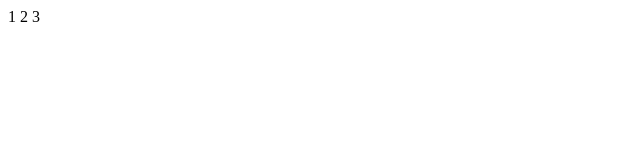
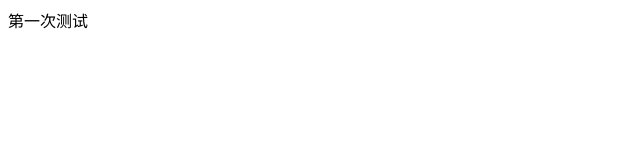
Before and after one commit to Zjccjz/Myjob, a plain HTML site: page index.html in a window 1280 px wide. Shown: the full height of the page, 0-640 px from the left. Drawn offline with Linux system fonts and the light colour scheme.

Commit message:
第一次测试

```diff
--- a/index.html
+++ b/index.html
@@ -5,8 +5,7 @@
   <title>Document</title>
 </head>
 <body>
-  <span>1</span>
-  <span>2</span>
-  <span>3</span>
+  <span>第一次测试</span>
+
 </body>
 </html>
```
